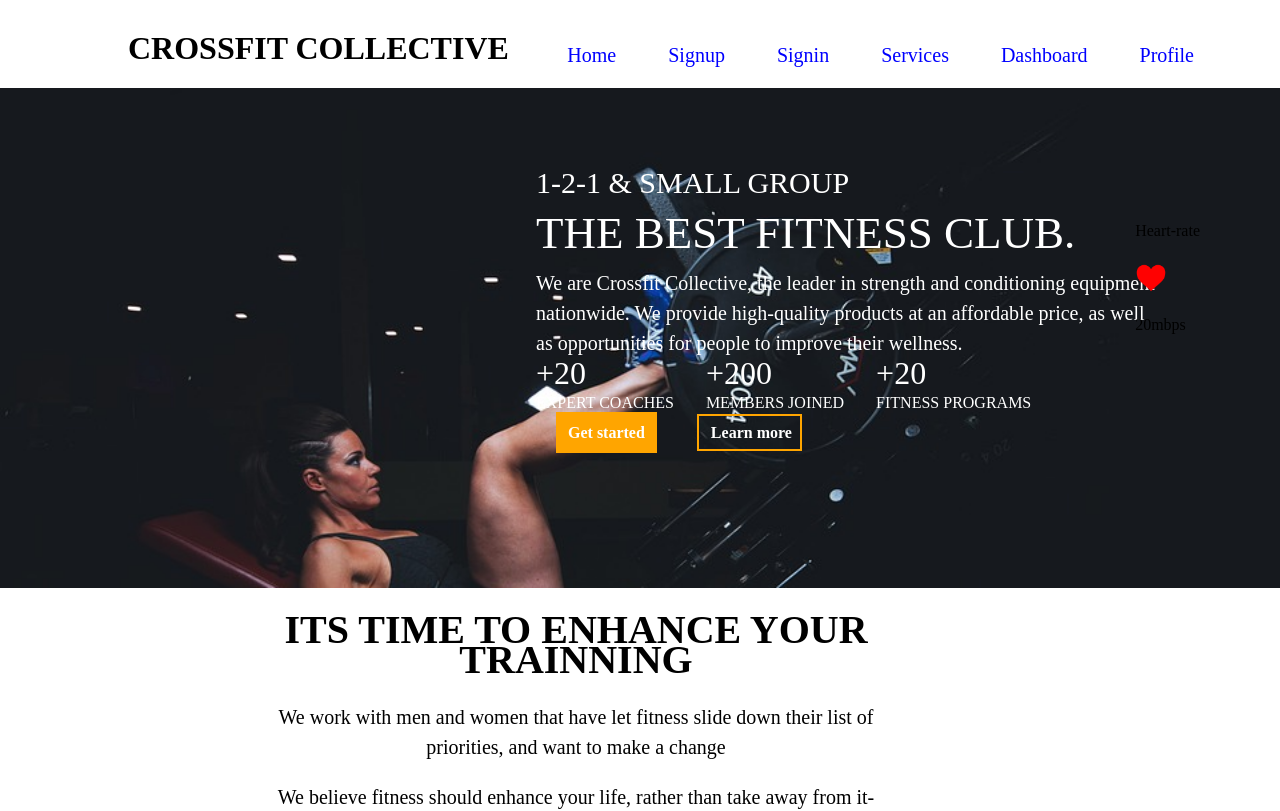
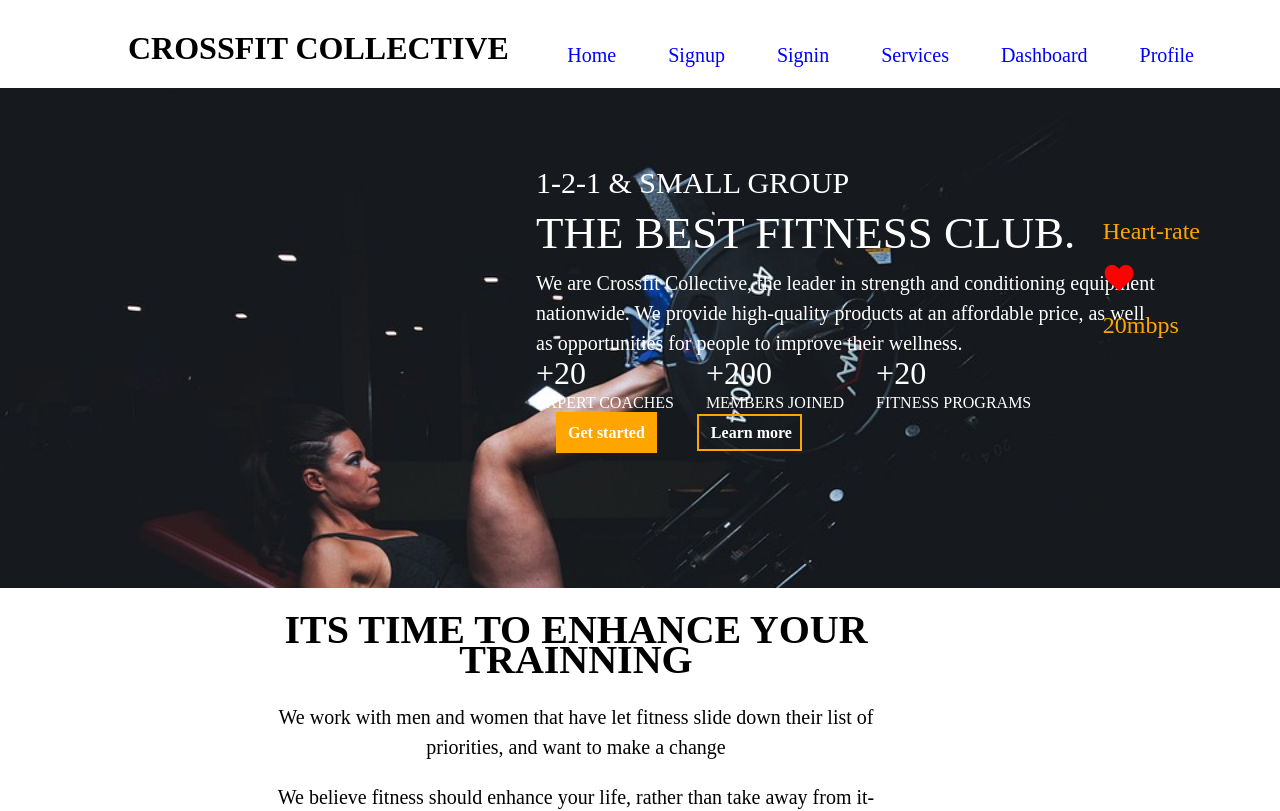
Before and after one commit to Eddahkarambu/Fitness-web-app, a React (Create React App) app: page / in a window 1280 px wide. Shown: the top 811 px of the page. Built offline with nearby package versions, Linux system fonts and the light colour scheme.

Commit message:
add color and font size

```diff
--- a/src/Components/Home.css
+++ b/src/Components/Home.css
@@ -183,3 +183,15 @@ body{
 .heart-rate>img{
     width: 2rem;
 }
+.heart-rate>:nth-child(2){
+    color:orange;
+    font-size: 1.5rem;
+}
+.heart-rate>:nth-child(3){
+    color:orange;
+    font-size: 1.5rem;
+}
+.heart-rate>:nth-child(1){
+    color:orange;
+    font-size: 1.5rem;
+}
```
